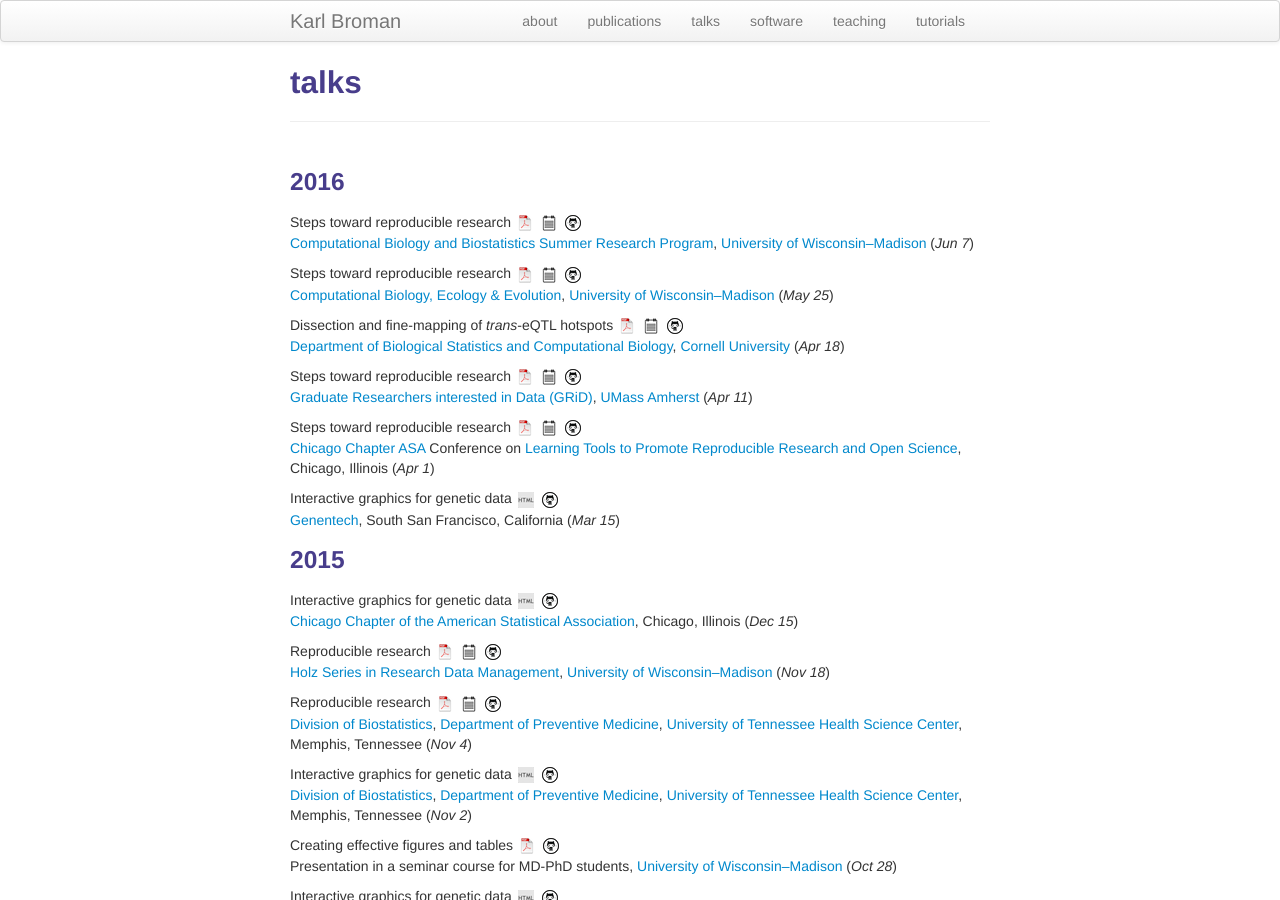
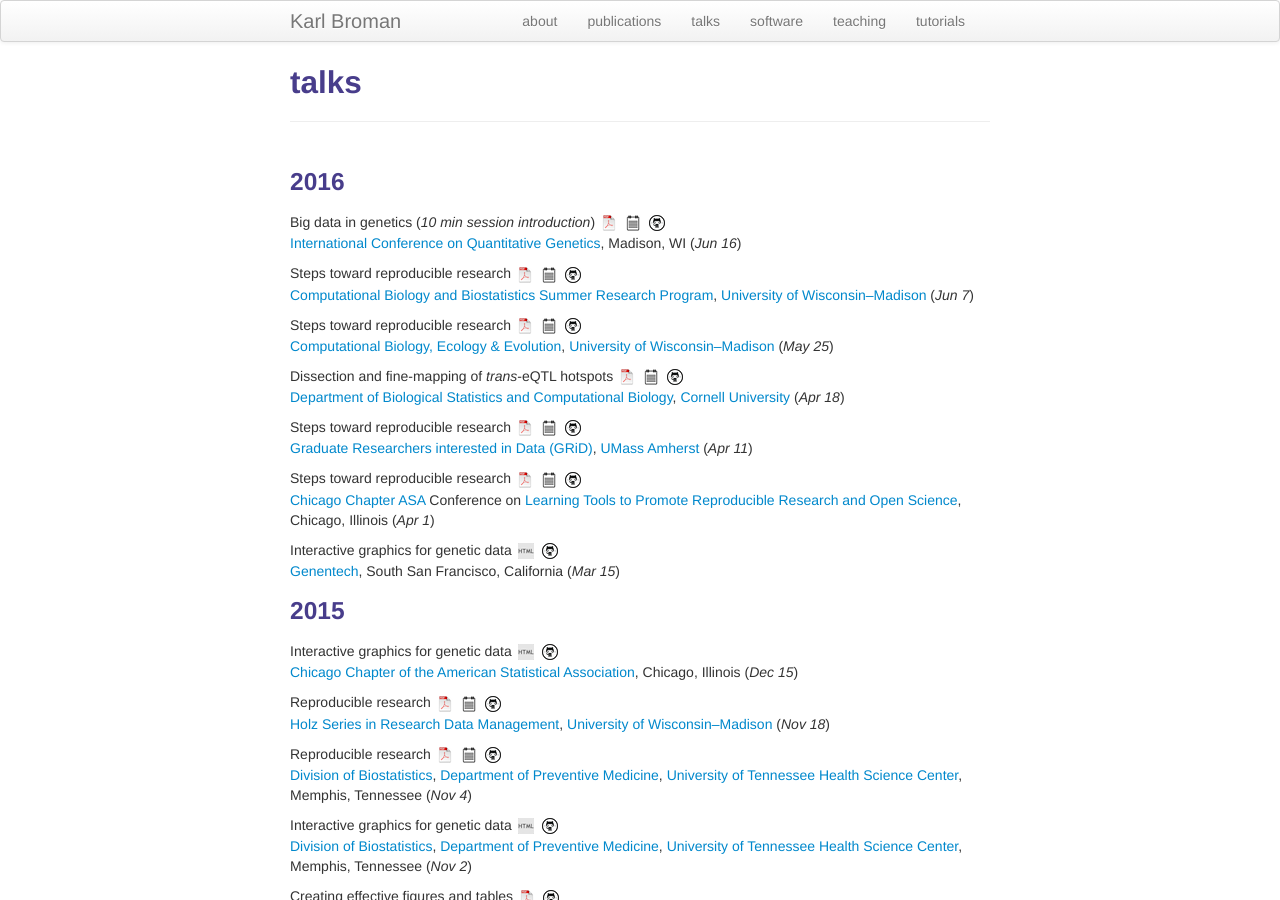
Before and after one commit to kbroman/kbroman.github.io, a Jekyll site: the page built from pages/talks.md, in a window 1280 px wide and 900 px high. Built offline with Jekyll 4.4.1, drawn with Linux system fonts in a browser that asks for light colours.

Commit message:
Add ICQG talk

```diff
--- a/pages/talks.md
+++ b/pages/talks.md
@@ -7,6 +7,13 @@ description: Karl Broman's talks
 
 
 ###  2016
+
+Big data in genetics (_10 min session introduction_)
+[![pdf](icons16/pdf-icon.png)](https://www.biostat.wisc.edu/~kbroman/presentations/icqg2016.pdf)
+[![pdf w/notes](icons16/notes-icon.png)](https://www.biostat.wisc.edu/~kbroman/presentations/icqg2016_withnotes.pdf)
+[![github](icons16/github-icon.png)](https://github.com/kbroman/Talk_ICQG2016)<br/>
+[International Conference on Quantitative Genetics](http://www.icqg5.org),
+Madison, WI (_Jun 16_)
 
 Steps toward reproducible research
 [![pdf](icons16/pdf-icon.png)](https://www.biostat.wisc.edu/~kbroman/presentations/repro_research_CBB2016.pdf)
```
